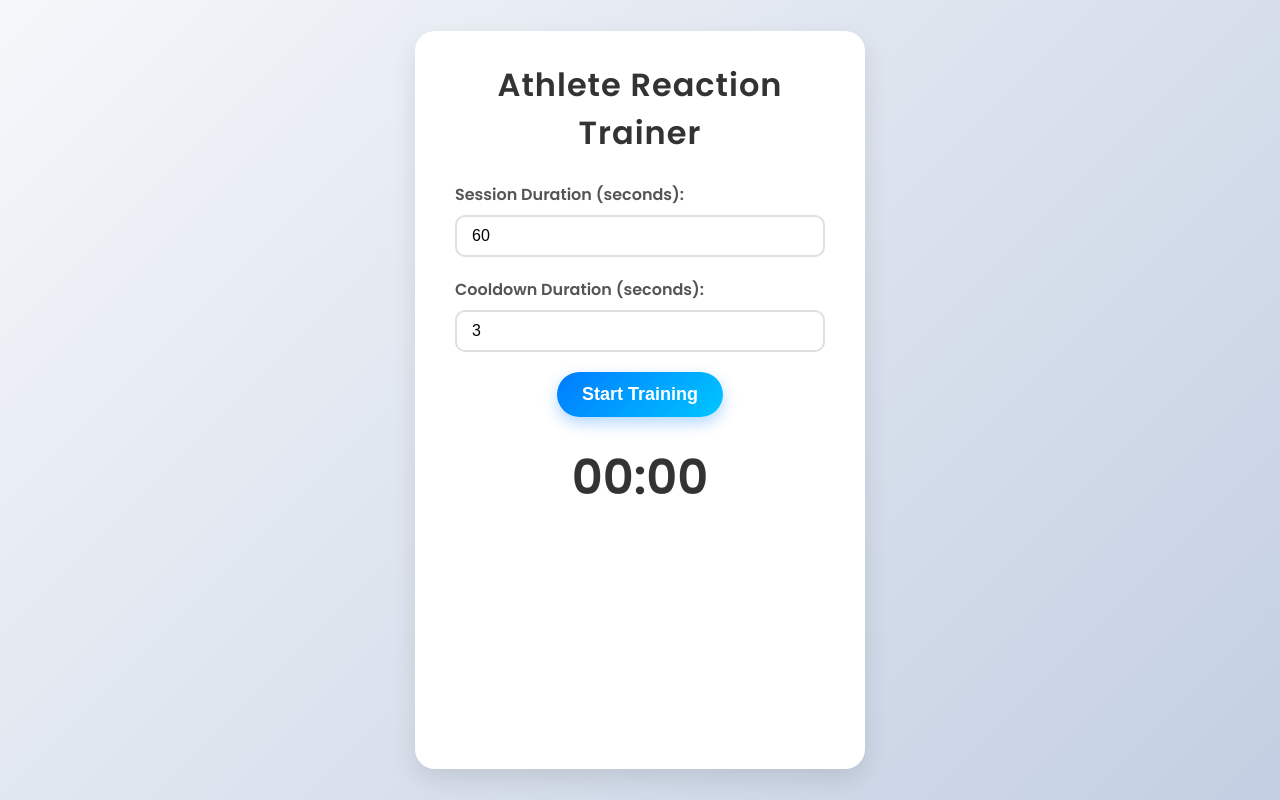
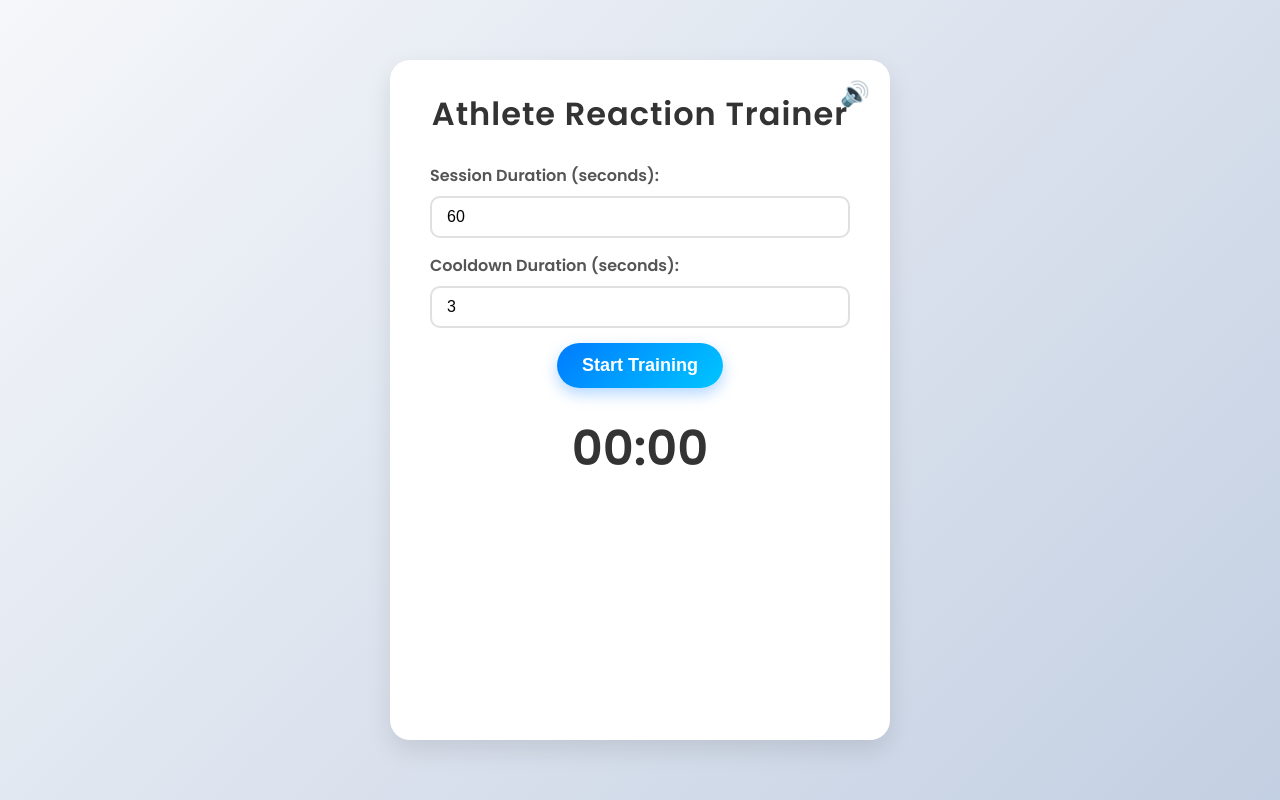
Before and after one commit to uldza44/athlete-reaction-trainer, a plain HTML site: page index.html in a window 1280 px wide. Drawn offline with Linux system fonts and the light colour scheme.

Commit message:
Update index.html

```diff
--- a/index.html
+++ b/index.html
@@ -30,7 +30,7 @@
             padding: 30px 40px;
             border-radius: 20px;
             box-shadow: 0 10px 25px rgba(0, 0, 0, 0.1);
-            max-width: 450px;
+            max-width: 500px;
             width: 90%;
             text-align: center;
             position: relative;
@@ -51,10 +51,14 @@
 
         .controls {
             margin-bottom: 25px;
+            display: flex;
+            flex-direction: column;
+            align-items: center;
+            gap: 15px;
         }
 
         .input-group {
-            margin-bottom: 20px;
+            width: 100%;
             text-align: left;
         }
 
@@ -151,6 +155,28 @@
             }
         }
 
+        /* Mute Button Styles */
+        .mute-button {
+            position: absolute;
+            top: 20px;
+            right: 20px;
+            background: transparent;
+            border: none;
+            cursor: pointer;
+            font-size: 24px;
+            color: #555555;
+            transition: color 0.3s ease, transform 0.2s ease;
+        }
+
+        .mute-button:hover {
+            color: #007BFF;
+            transform: scale(1.2);
+        }
+
+        .mute-button:active {
+            transform: scale(1);
+        }
+
         /* Responsive Design */
         @media (max-width: 600px) {
             .trainer-container {
@@ -178,11 +204,20 @@
                 font-size: 16px;
                 padding: 10px 20px;
             }
+
+            .mute-button {
+                font-size: 20px;
+            }
         }
     </style>
 </head>
 <body>
     <div class="trainer-container">
+        <!-- Mute Button -->
+        <button class="mute-button" id="muteBtn" aria-label="Mute Beeps">
+            🔊
+        </button>
+
         <h1 class="trainer-title">Athlete Reaction Trainer</h1>
         <div class="controls">
             <div class="input-group">
```
